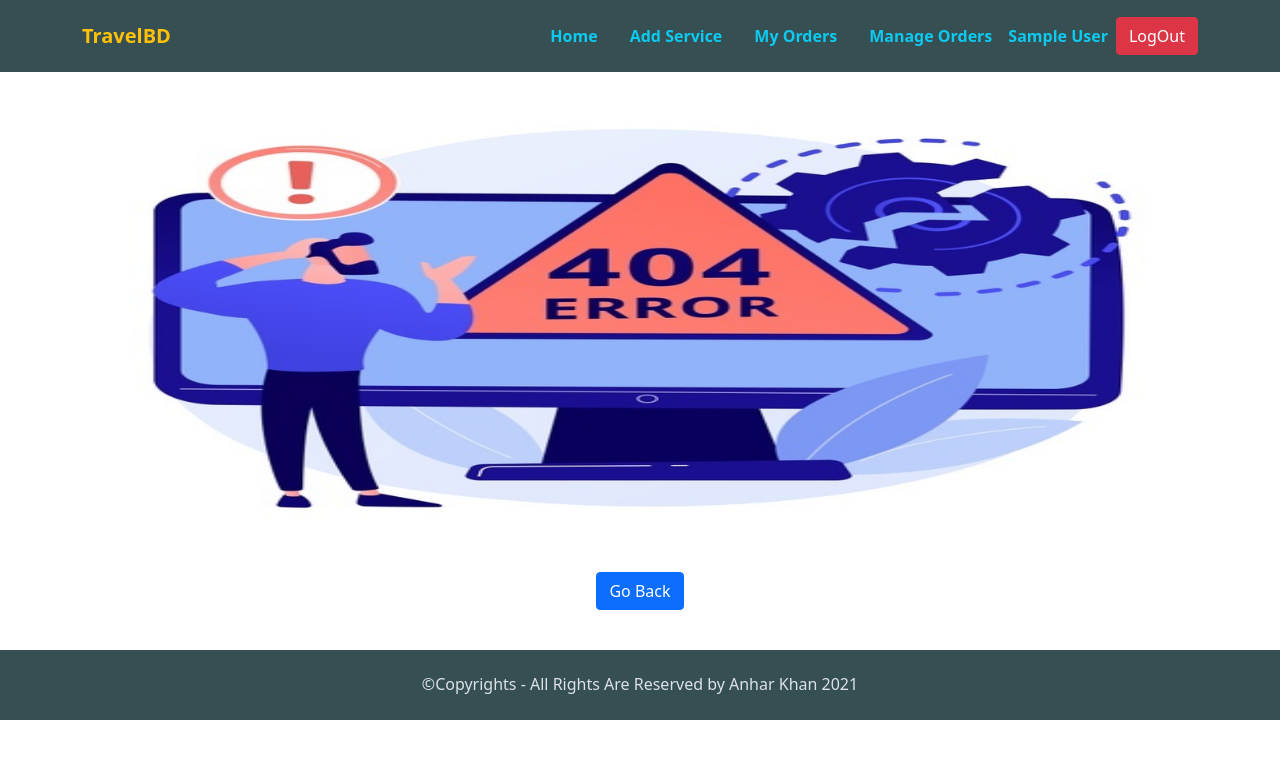
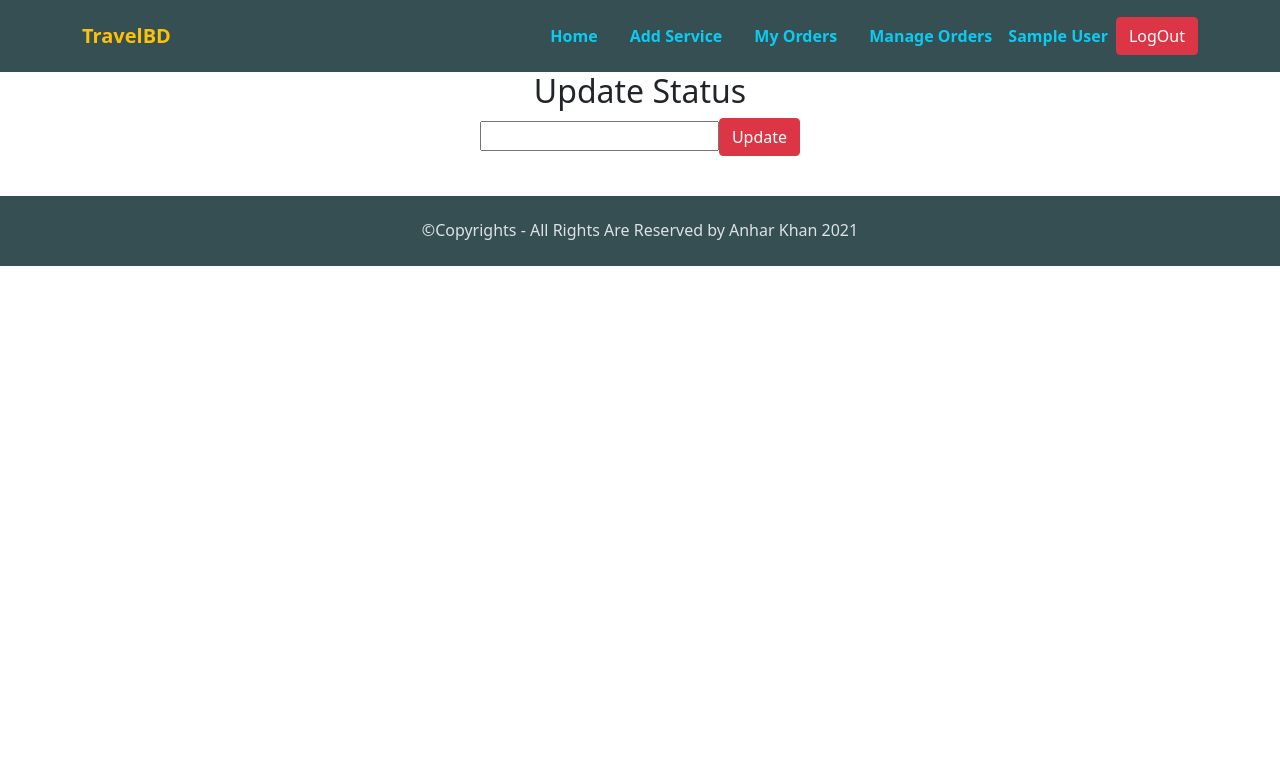
Before and after one commit to Anhar-Hossain-Khan/travel-website-client-side, a React (Create React App) app: page /orderplace/update/1 in a window 1280 px wide. Shown: the top 758 px of the page. Built offline with nearby package versions, Linux system fonts and the light colour scheme; no server answers; sample sign-in values are in the browser's storage.

Commit message:
updated order

```diff
--- a/src/App.js
+++ b/src/App.js
@@ -7,6 +7,7 @@ import ManageOrders from './components/Home/ManageOrders/ManageOrders';
 import MyOrders from './components/Home/MyOrders/MyOrders';
 import OrderPlace from './components/Home/OrderPlace/OrderPlace';
 import Services from './components/Home/Services/Services';
+import UpdateOrder from './components/Home/UpdateOrder/UpdateOrder';
 import Login from './components/Login/Login/Login';
 import PrivateRoute from './components/Login/PrivateRoute/PrivateRoute';
 import Register from './components/Login/Register/Register';
@@ -48,12 +49,13 @@ function App() {
             <MyOrders></MyOrders>
           </PrivateRoute>
 
+          <PrivateRoute path="/orderplace/update/:id">
+            <UpdateOrder></UpdateOrder>
+          </PrivateRoute>
+
           <PrivateRoute path="/manageOrders">
             <ManageOrders></ManageOrders>
           </PrivateRoute>
-
-
-
 
           <Route path="/login">
             <Login></Login>
--- a/src/components/Home/ManageOrders/ManageOrders.js
+++ b/src/components/Home/ManageOrders/ManageOrders.js
@@ -1,5 +1,6 @@
 import React, { useEffect, useState } from 'react';
 import { Row, Table } from 'react-bootstrap';
+import { Link } from 'react-router-dom';
 
 const ManageOrders = () => {
     const [manageAllOrders, setManageAllOrders] = useState([]);
@@ -7,7 +8,8 @@ const ManageOrders = () => {
   useEffect(() => {
     fetch('https://desolate-spire-46689.herokuapp.com/orderplace')
       .then((res) => res.json())
-      .then((data) => setManageAllOrders(data));
+      .then((data) => setManageAllOrders(data))
+
   }, []);
 
   // Delete an user
@@ -59,8 +61,8 @@ const ManageOrders = () => {
       <td>{manageAllOrder.email}</td>
       <td>{manageAllOrder.address}</td>
       <td>{manageAllOrder.date}</td>
-      <td> <button  className=" text-white btn btn-success">Update</button> </td>
-      <td>Pending</td>
+      <td> <Link to={`/orderplace/update/${manageAllOrder._id}`}> <button  className=" text-white btn btn-success">Update</button> </Link> </td>
+      <td>{manageAllOrder.status}</td>
       <td> <button onClick={()=> handleDeleteUser(manageAllOrder._id)} className=" text-white btn btn-danger">Delete</button> </td>
     </tr>
 
--- /dev/null
+++ b/src/components/Home/UpdateOrder/UpdateOrder.js
@@ -0,0 +1,61 @@
+import React, { useEffect, useState } from 'react';
+import { useParams } from 'react-router';
+import { Link } from 'react-router-dom';
+
+const UpdateOrder = () => {
+    const [orderStatus, setOrderStatus] = useState({});
+    const {id} = useParams();
+    useEffect(()=>{
+        const url = `https://desolate-spire-46689.herokuapp.com/orderplace/${id}`;
+        fetch(url)
+        .then(res => res.json())
+        .then(data => setOrderStatus(data))
+    }, [])
+
+    const handleStatusChange = event =>{
+     const updatedStatus = event.target.value;
+     const updatedOrder = {
+         name: orderStatus.name,
+         email: orderStatus.email,
+         address: orderStatus.address,
+         city: orderStatus.city,
+         date: orderStatus.date,
+         phone: orderStatus.phone,
+         status: updatedStatus,
+        };
+     setOrderStatus(updatedOrder);
+    }
+
+    const handleUpdateOrder = event =>{
+        const url = `https://desolate-spire-46689.herokuapp.com/orderplace/${id}`;
+        fetch(url, {
+            method: 'PUT',
+            headers: {
+                'content-type': 'application/json'
+            },
+            body: JSON.stringify(orderStatus)
+        })
+        .then(res => res.json())
+        .then(data => {
+            if(data.modifiedCount > 0){
+                alert('Updated Successfully')
+                setOrderStatus({});
+                event.target.reset();
+            }
+        })
+
+        event.preventDefault();
+    }
+    return (
+        <div>
+        <h2 style={{ textAlign: "center" }}>Update Status</h2>
+
+       <form onSubmit={handleUpdateOrder}>
+       <input type="text" onChange={handleStatusChange} value={orderStatus. status || ''} />
+         <input  type="submit" value="Update" className="btn btn-danger" />
+       </form>
+    </div>
+    );
+};
+
+export default UpdateOrder;
```
